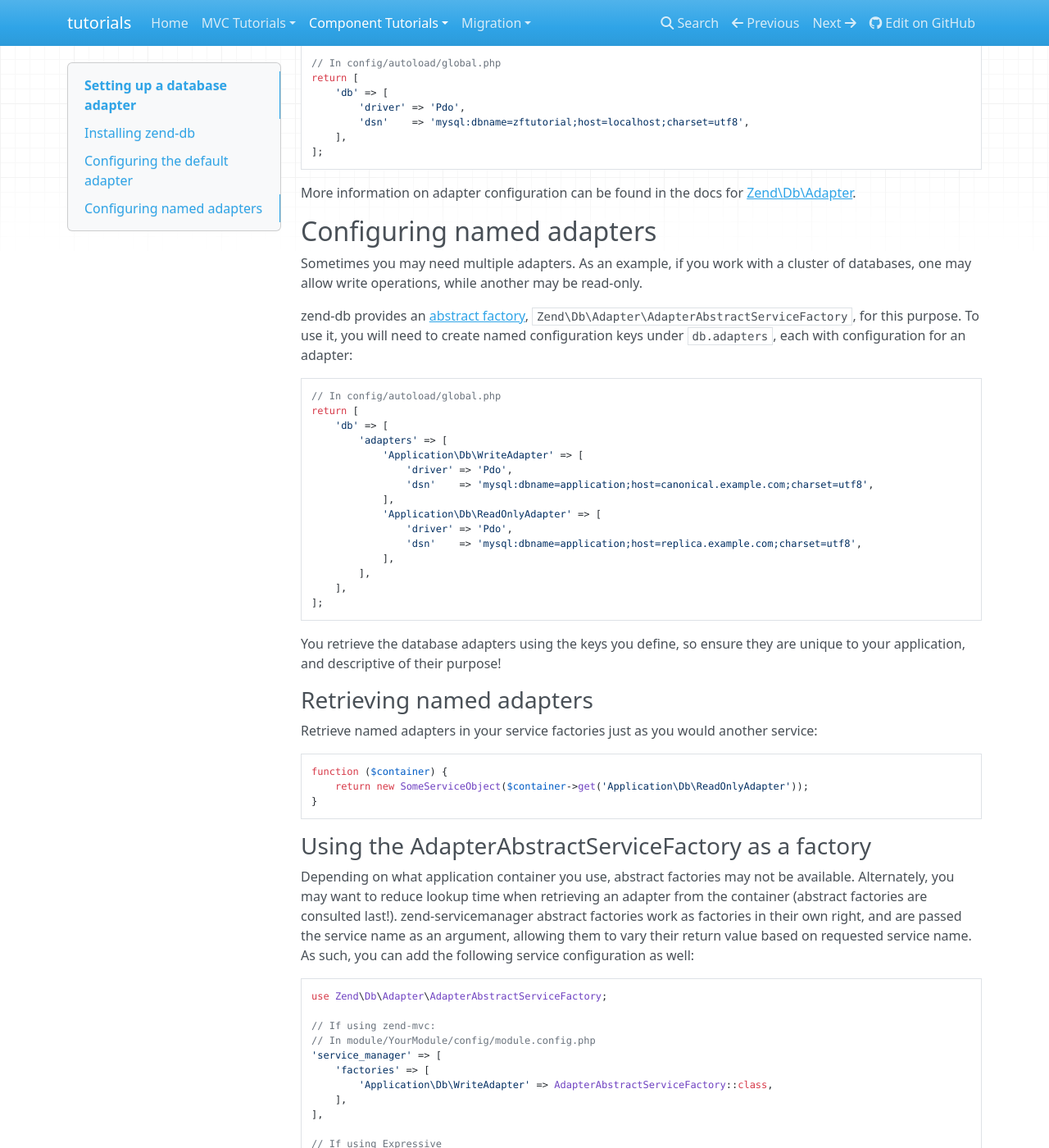
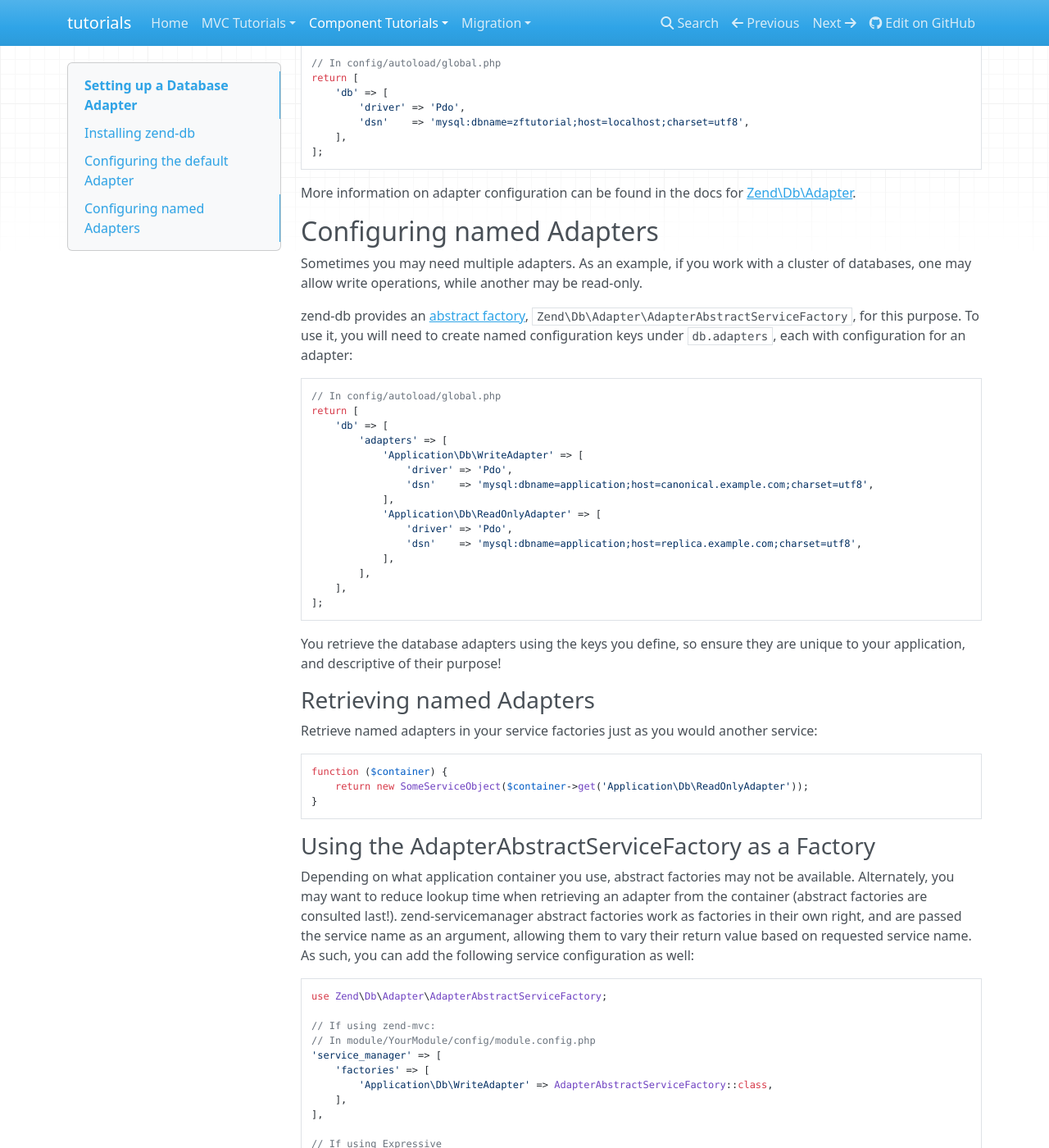
Before and after one commit to laminas/tutorials, an MkDocs documentation site: the page built from doc/book/db-adapter.md, in a window 1280 px wide and 1400 px high, scrolled down 1623 px. Shown: the whole window at 82% size. Built offline with MkDocs 1.6.1, drawn with Linux system fonts in a browser that asks for light colours; nearby versions of some CDN libraries; old or Windows-style settings are respelled for this version of MkDocs; some of the changed text lies outside the part shown.

Commit message:
Updates headlines to use capital letters for nouns

````diff
--- a/doc/book/db-adapter.md
+++ b/doc/book/db-adapter.md
@@ -1,4 +1,4 @@
-# Setting up a database adapter
+# Setting up a Database Adapter
 
 zend-db provides a general purpose database abstraction layer. At its heart is
 the `Adapter`, which abstracts common database operations across the variety of
@@ -70,7 +70,7 @@ use Zend\Db\ConfigProvider;
 return (new ConfigProvider())();
 ```
 
-## Configuring the default adapter
+## Configuring the default Adapter
 
 Within your service factories, you may retrieve the default adapter from your application container using the
 class name `Zend\Db\Adapter\AdapterInterface`:
@@ -101,7 +101,7 @@ return [
 More information on adapter configuration can be found in the docs for
 [Zend\\Db\\Adapter](http://zendframework.github.io/zend-db/adapter/#creating-an-adapter-using-dependency-injection).
 
-## Configuring named adapters
+## Configuring named Adapters
 
 Sometimes you may need multiple adapters. As an example, if you work with a
 cluster of databases, one may allow write operations, while another may be
@@ -133,7 +133,7 @@ return [
 You retrieve the database adapters using the keys you define, so ensure they are
 unique to your application, and descriptive of their purpose!
 
-### Retrieving named adapters
+### Retrieving named Adapters
 
 Retrieve named adapters in your service factories just as you would another
 service:
@@ -144,7 +144,7 @@ function ($container) {
 }
 ```
 
-### Using the AdapterAbstractServiceFactory as a factory
+### Using the AdapterAbstractServiceFactory as a Factory
 
 Depending on what application container you use, abstract factories may not be
 available. Alternately, you may want to reduce lookup time when retrieving an
````
